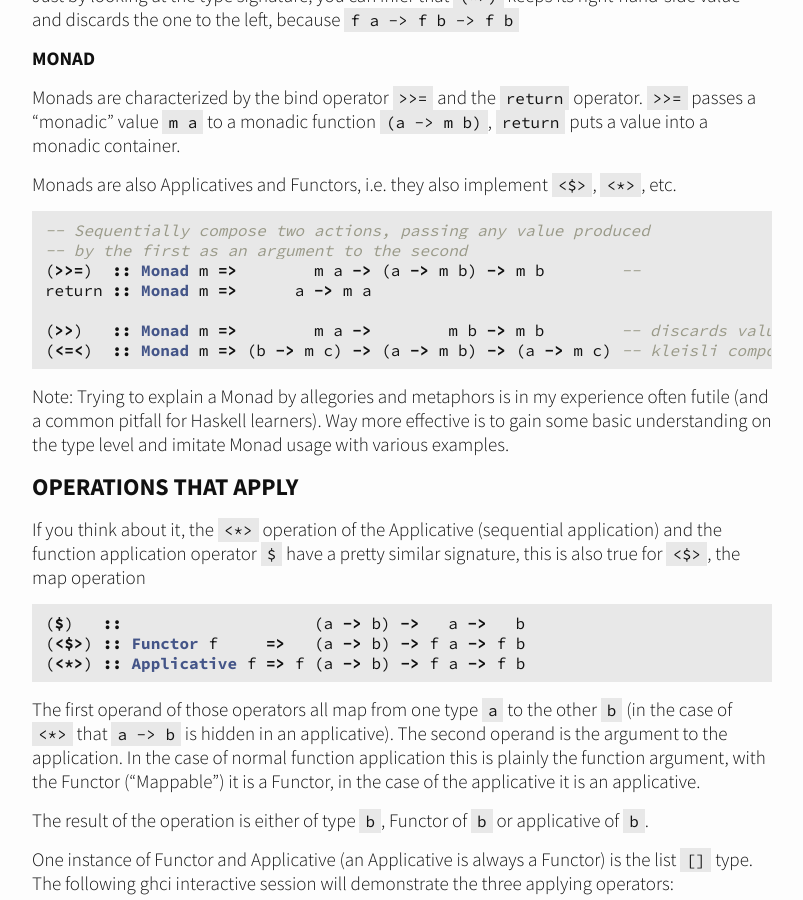
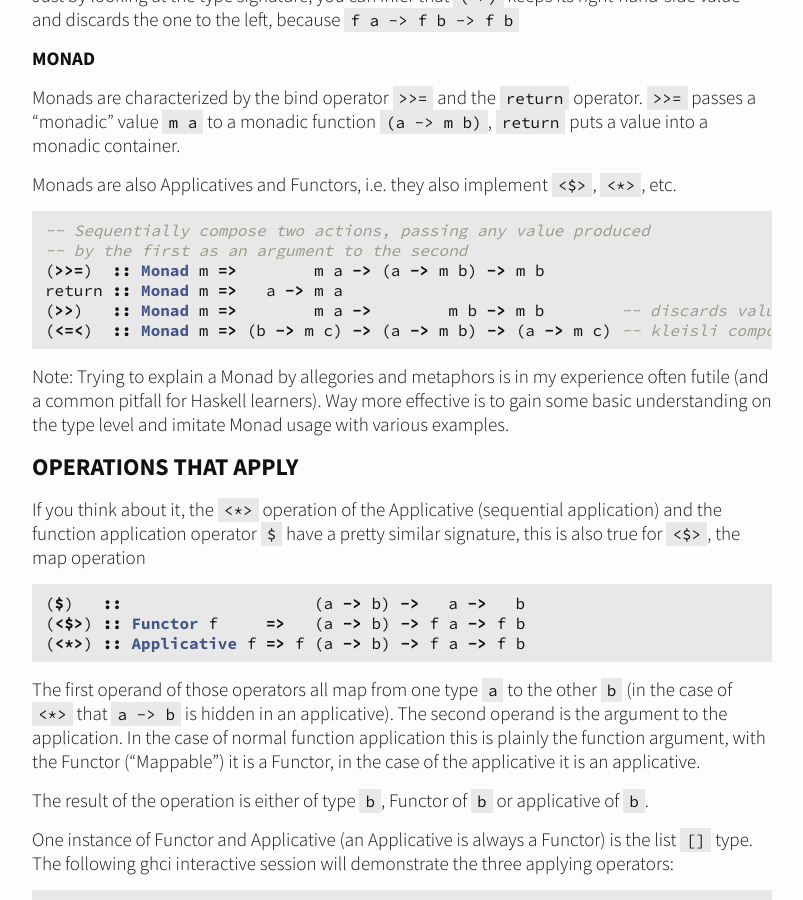
Before and after one commit to HolgerPeters/blog, a Jekyll site: the page built from _posts/2016-04-21-haskell-by-types.md, in a window 1280 px wide and 900 px high, scrolled down 1839 px. Shown: the whole window, without its empty margins (238-1041 px from the left). Built offline with Jekyll 4.4.1, drawn with Linux system fonts in a browser that asks for light colours.

```diff
--- a/_posts/2016-04-21-haskell-by-types.md
+++ b/_posts/2016-04-21-haskell-by-types.md
@@ -131,9 +131,8 @@ Monads are also Applicatives and Functors, i.e. they also implement
 {% highlight haskell %}
 -- Sequentially compose two actions, passing any value produced
 -- by the first as an argument to the second
-(>>=)  :: Monad m =>        m a -> (a -> m b) -> m b        --
-return :: Monad m =>      a -> m a
-
+(>>=)  :: Monad m =>        m a -> (a -> m b) -> m b
+return :: Monad m =>   a -> m a
 (>>)   :: Monad m =>        m a ->        m b -> m b        -- discards value of first monad
 (<=<)  :: Monad m => (b -> m c) -> (a -> m b) -> (a -> m c) -- kleisli composition
 {% endhighlight %}
```
